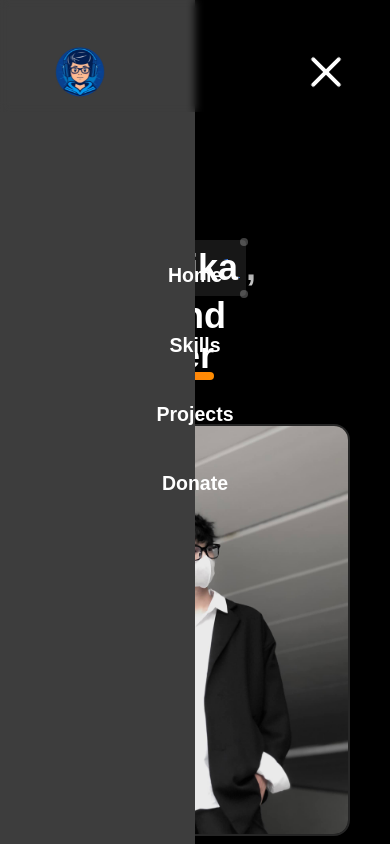
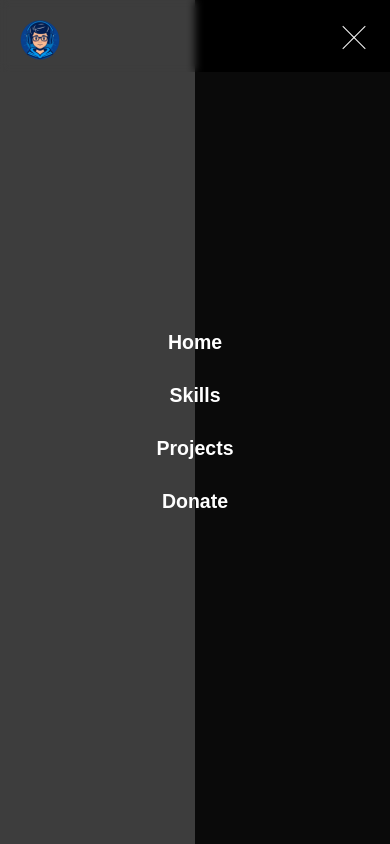
Before and after one commit to lowkeyboiz1/portfolio-khangdev, a Next.js app: page / in a window 390 px wide. Both pictures are taken after a click on the button "Open menu". Shown: the top 844 px of the page. Built offline with nearby package versions, Linux system fonts and the light colour scheme.

Commit message:
add reponsive menu moblie

```diff
--- a/src/app/page.tsx
+++ b/src/app/page.tsx
@@ -7,6 +7,7 @@ import Menu from '@/components/Menu/Menu'
 import { MySkills } from '@/components/MySkills'
 import { Projects } from '@/components/Projects'
 import TextRevealByWord from '@/components/ui/text-reveal'
+import { useIsMobile } from '@/hooks/use-mobile'
 import useLenis from '@/hooks/useLenis'
 import { Header } from '@/layouts/header'
 import { useCursorStore } from '@/store/useCursorStore'
@@ -15,12 +16,13 @@ import { useEffect, useState } from 'react'
 export default function Home() {
   useLenis()
   const { isCursorVisible } = useCursorStore()
+  const isMobile = useIsMobile()
   const [position, setPosition] = useState({ x: 0, y: 0 })
   const [slowPosition, setSlowPosition] = useState({ x: 0, y: 0 })
   const [dimensions, setDimensions] = useState({ width: 0, height: 0 })
 
   useEffect(() => {
-    if (!isCursorVisible) return
+    if (!isCursorVisible || isMobile) return
 
     let timeout: NodeJS.Timeout
     const handleMouseMove = (event: MouseEvent) => {
@@ -37,7 +39,7 @@ export default function Home() {
       window.removeEventListener('mousemove', handleMouseMove)
       clearTimeout(timeout)
     }
-  }, [isCursorVisible])
+  }, [isCursorVisible, isMobile])
 
   const updateDimensions = () => {
     const { innerWidth, innerHeight } = window
@@ -57,7 +59,7 @@ export default function Home() {
     <div className={`flex flex-col gap-10 bg-black text-white ${isCursorVisible ? 'cursor-none' : 'cursor-default'} `}>
       <Menu />
       {dimensions.height > 0 && <CenteredPixelTransition dimensions={dimensions} />}
-      {isCursorVisible && (
+      {isCursorVisible && !isMobile && (
         <>
           <div
             className='pointer-events-none fixed z-[130] h-4 w-4 -translate-x-1/2 -translate-y-1/2 transform rounded-full bg-white'
@@ -76,7 +78,7 @@ export default function Home() {
         </>
       )}
       <Header />
-      <Hero />
+      {/* <Hero />
       <div className='flex flex-col gap-4'>
         <div className='z-10 flex min-h-64 items-center justify-center'>
           <TextRevealByWord text='My mission is to bridge the gap between design and development, ensuring a harmonious and cohesive user experience.' />
@@ -89,7 +91,7 @@ export default function Home() {
         </div>
       </div>
       <Projects />
-      <Donations />
+      <Donations /> */}
     </div>
   )
 }
--- a/src/components/AnimatedMenuToggle/animated-menu-toggle.tsx
+++ b/src/components/AnimatedMenuToggle/animated-menu-toggle.tsx
@@ -4,6 +4,7 @@ import { useEffect, useRef, useState } from 'react'
 import { motion } from 'framer-motion'
 import { useMenuStore } from '@/store/useMenuStore'
 import { useCursorStore } from '@/store/useCursorStore'
+import { useIsMobile } from '@/hooks/use-mobile'
 
 const AnimatedMenuToggle = () => {
   const { isMenuOpen, toggleMenu } = useMenuStore()
@@ -12,15 +13,16 @@ const AnimatedMenuToggle = () => {
   const timeoutRef = useRef<NodeJS.Timeout | null>(null)
   const [buttonHeight, setButtonHeight] = useState<number>(48)
   const [isClickable, setIsClickable] = useState(true)
-
+  const isMobile = useIsMobile()
+  console.log({ buttonHeight })
   const topLineVariants = {
     closed: { rotate: 0, translateY: 0 },
-    open: { rotate: 45, translateY: buttonHeight / 4, top: '-50%' }
+    open: { rotate: 45, translateY: buttonHeight / (isMobile ? 8 : 4) }
   }
 
   const middleLineVariants = {
     closed: { opacity: 1, x: 0 },
-    open: { opacity: 0, x: 100 }
+    open: { opacity: 0, x: isMobile ? 50 : 100 }
   }
 
   const bottomLineVariants = {
@@ -41,7 +43,7 @@ const AnimatedMenuToggle = () => {
     return () => {
       window.removeEventListener('resize', updateHeight) // Clean up event listener
     }
-  }, [])
+  }, [isMobile])
 
   useEffect(() => {
     document.body.style.overflow = isMenuOpen ? 'hidden' : 'auto'
@@ -77,14 +79,14 @@ const AnimatedMenuToggle = () => {
   return (
     <button
       ref={buttonRef}
-      className='z-[120] flex size-12 flex-col items-center justify-center gap-0.5'
+      className='z-[120] flex size-12 flex-col items-center justify-center gap-0.5 pr-2 xl:pr-0'
       onClick={handleToggle}
       aria-label={isMenuOpen ? 'Close menu' : 'Open menu'}
       style={{ pointerEvents: isClickable ? 'auto' : 'none' }}
     >
-      <motion.div className='mb-1.5 h-1 w-10 rounded-full bg-white' variants={topLineVariants} animate={isMenuOpen ? 'open' : 'closed'} transition={{ duration: 0.3 }} />
-      <motion.div className='mb-1.5 h-1 w-10 rounded-full bg-white' variants={middleLineVariants} animate={isMenuOpen ? 'open' : 'closed'} transition={{ duration: 0.3 }} />
-      <motion.div className='h-1 w-10 rounded-full bg-white' variants={bottomLineVariants} animate={isMenuOpen ? 'open' : 'closed'} transition={{ duration: 0.3 }} />
+      <motion.div className='mb-1.5 h-px w-8 rounded-full bg-white xl:h-1 xl:w-10' variants={topLineVariants} animate={isMenuOpen ? 'open' : 'closed'} transition={{ duration: 0.3 }} />
+      <motion.div className='mb-1.5 h-px w-8 rounded-full bg-white xl:h-1 xl:w-10' variants={middleLineVariants} animate={isMenuOpen ? 'open' : 'closed'} transition={{ duration: 0.3 }} />
+      <motion.div className='h-px w-8 rounded-full bg-white xl:h-1 xl:w-10' variants={bottomLineVariants} animate={isMenuOpen ? 'open' : 'closed'} transition={{ duration: 0.3 }} />
     </button>
   )
 }
--- a/src/components/Menu/CenteredPixelTransition.tsx
+++ b/src/components/Menu/CenteredPixelTransition.tsx
@@ -53,7 +53,7 @@ export default function CenteredPixelTransition({ dimensions }: { dimensions: {
   }
 
   return (
-    <div className='pointer-events-none fixed z-[100] flex h-dvh flex-col overflow-hidden'>
+    <div className='pointer-events-none fixed z-[100] flex h-dvh w-full flex-col overflow-hidden'>
       {[...Array(10)].map((_, index) => {
         return (
           <div key={index} className={'flex h-[10vh] w-full'}>
--- a/src/components/Menu/Menu.tsx
+++ b/src/components/Menu/Menu.tsx
@@ -26,7 +26,7 @@ export default function Menu() {
   return (
     <motion.div
       style={{ display: isMenuOpen ? 'flex' : 'none' }}
-      className='fixed z-[110] flex h-[90vh] w-full flex-col items-center justify-center gap-10'
+      className='fixed z-[110] flex h-dvh w-full flex-col items-center justify-center gap-6'
       variants={anim}
       initial='initial'
       animate={isMenuOpen ? 'open' : 'closed'}
--- /dev/null
+++ b/src/hooks/use-mobile.tsx
@@ -0,0 +1,19 @@
+import * as React from 'react'
+
+const MOBILE_BREAKPOINT = 768
+
+export function useIsMobile() {
+  const [isMobile, setIsMobile] = React.useState<boolean | undefined>(undefined)
+
+  React.useEffect(() => {
+    const mql = window.matchMedia(`(max-width: ${MOBILE_BREAKPOINT - 1}px)`)
+    const onChange = () => {
+      setIsMobile(window.innerWidth < MOBILE_BREAKPOINT)
+    }
+    mql.addEventListener('change', onChange)
+    setIsMobile(window.innerWidth < MOBILE_BREAKPOINT)
+    return () => mql.removeEventListener('change', onChange)
+  }, [])
+
+  return !!isMobile
+}
--- a/src/layouts/header/Header.tsx
+++ b/src/layouts/header/Header.tsx
@@ -3,8 +3,8 @@ import Image from 'next/image'
 
 const Header = () => {
   return (
-    <header className='sticky top-0 z-[120] pt-8 backdrop-blur-sm page flex-between'>
-      <div className='h-20'>
+    <header className='sticky top-0 z-[120] pt-2 backdrop-blur-sm page flex-between xl:pt-8'>
+      <div className='size-16 xl:w-20'>
         <Image src='/logo.png' alt='vika dev logo' width={100} height={100} className='size-full object-cover' />
       </div>
       <AnimatedMenuToggle />
--- a/tailwind.config.ts
+++ b/tailwind.config.ts
@@ -102,7 +102,7 @@ export default {
     plugin(function ({ addUtilities }) {
       addUtilities({
         '.page': {
-          '@apply max-w-[1200px] mx-auto px-10 w-full': {}
+          '@apply max-w-[1200px] mx-auto px-2 xl:px-10 w-full': {}
         },
         '.flex-center': {
           '@apply flex items-center justify-center': {}
```
